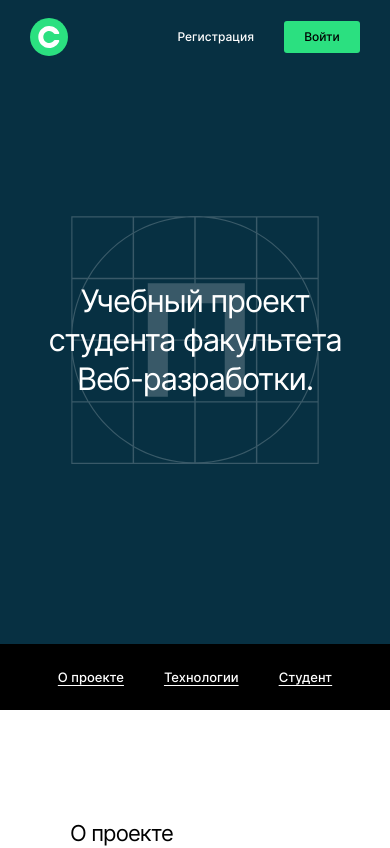
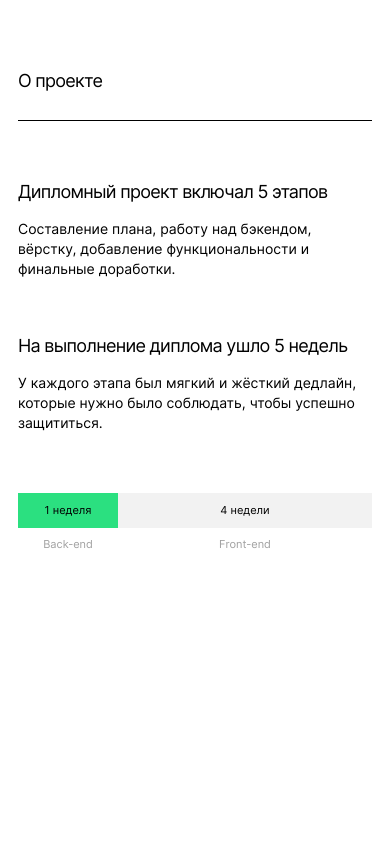
Before and after one commit to aumetros/movies-explorer-frontend, a React (Create React App) app: page / in a window 390 px wide. Shown: the top 848 px of the page. Built offline with nearby package versions, Linux system fonts and the light colour scheme.

Commit message:
Верстка компонента AboutProject - все разрешения

```diff
--- /dev/null
+++ b/src/components/AboutProject/AboutProject.css
@@ -0,0 +1,139 @@
+.project {
+  padding: 110px 70px;
+}
+
+.project__title {
+  font-size: 22px;
+  font-weight: 400;
+  line-height: 27px;
+  letter-spacing: -0.88px;
+  margin: 0 0 23px;
+}
+
+.project__line {
+  border-bottom: 1px #000 solid;
+  margin-bottom: 70px;
+}
+
+.project__article {
+  display: flex;
+  gap: 40px;
+  margin-bottom: 110px;
+}
+
+.project__subtitle {
+  font-size: 20px;
+  font-weight: 400;
+  line-height: 24px;
+  letter-spacing: -0.8px;
+  margin: 0 0 26px;
+}
+
+.project__paragraph {
+  font-size: 14px;
+  font-weight: 400;
+  line-height: 20px;
+  margin: 0;
+}
+
+.project__timeline-container {
+  display: grid;
+  grid-template-columns: 228px 1fr;
+  grid-template-rows: 36px auto;
+  row-gap: 14px;
+}
+
+.project__timeline-item {
+  width: 100%;
+  height: 100%;
+  font-size: 14px;
+  line-height: 17px;
+  display: flex;
+  justify-content: center;
+  align-items: center;
+}
+
+.project__timeline-item_type_backend {
+  font-weight: 400;
+  background-color: #2BE080;
+}
+
+.project__timeline-item_type_frontend {
+  font-weight: 400;
+  background-color: #F2F2F2;
+}
+
+.project__timeline-item_type_caption {
+  font-weight: 500;
+  color: #A0A0A0;
+}
+
+@media screen and (max-width: 768px) {
+  .project {
+    padding: 90px 50px;
+  }
+
+  .project__article {
+    gap: 30px;
+    margin-bottom: 93px;
+  }
+
+  .project__timeline-container {
+    grid-template-columns: 140px 1fr;
+  }
+
+  .project__timeline-item_type_caption {
+    font-weight: 400;
+  }
+
+  .project__subtitle {
+    margin-bottom: 22px;
+  }
+
+}
+
+@media screen and (max-width: 600px) {
+  .project {
+    padding: 70px 18px;
+  }
+
+  .project__title {
+    font-size: 18px;
+    line-height: 22px;
+    letter-spacing: -0.72px;
+    margin-bottom: 28px;
+  }
+
+  .project__line {
+    margin-bottom: 60px;
+  }
+
+  .project__subtitle {
+    font-size: 18px;
+    line-height: 22px;
+    letter-spacing: -0.72px;
+  }
+
+  .project__article {
+    flex-direction: column;
+    gap: 56px;
+    margin-bottom: 60px;
+  }
+
+  .project__subtitle {
+    margin-bottom: 16px;
+  }
+
+  .project__timeline-container {
+    display: grid;
+    grid-template-columns: 100px 1fr;
+    grid-template-rows: 35px auto;
+    row-gap: 10px;
+  }
+
+  .project__timeline-item {
+    font-size: 11px;
+    line-height: 13px;
+  }
+
+}
--- a/src/components/Project/Project.js
+++ b/src/components/AboutProject/AboutProject.js
@@ -1,6 +1,6 @@
-import "./Project.css";
+import "./AboutProject.css";
 
-function Project() {
+function AboutProject() {
   return (
     <section className="project">
       <h2 className="project__title">О проекте</h2>
@@ -43,4 +43,4 @@ function Project() {
   );
 }
 
-export default Project;
+export default AboutProject;
--- a/src/components/Main/Main.js
+++ b/src/components/Main/Main.js
@@ -2,15 +2,15 @@ import "./Main.css";
 import Header from "../Header/Header";
 import Promo from "../Promo/Promo";
 import NavTab from "../NavTab/NavTab";
-import Project from "../Project/Project";
+import AboutProject from "../AboutProject/AboutProject";
 
 function Main() {
   return (
     <div className="main">
-      <Header />
+      {/* <Header />
       <Promo />
-      <NavTab />
-      <Project />
+      <NavTab /> */}
+      <AboutProject />
     </div>
   );
 }
--- a/src/components/Project/Project.css
+++ /dev/null
@@ -1,68 +0,0 @@
-.project {
-  padding: 110px 70px;
-}
-
-.project__title {
-  font-size: 22px;
-  font-weight: 400;
-  line-height: 27px;
-  letter-spacing: -0.88px;
-  margin: 0 0 23px;
-}
-
-.project__line {
-  border-bottom: 1px #000 solid;
-  margin-bottom: 70px;
-}
-
-.project__article {
-  display: flex;
-  gap: 40px
-}
-
-.project__subtitle {
-  font-size: 20px;
-  font-weight: 400;
-  line-height: 24px;
-  letter-spacing: -0.8px;
-  margin: 0 0 26px;
-}
-
-.project__paragraph {
-  font-size: 14px;
-  font-weight: 400;
-  line-height: 20px;
-  margin: 0 0 110px;
-}
-
-.project__timeline-container {
-  display: grid;
-  grid-template-columns: 228px 1fr;
-  grid-template-rows: 36px auto;
-  row-gap: 14px;
-}
-
-.project__timeline-item {
-  width: 100%;
-  height: 100%;
-  font-size: 14px;
-  line-height: 17px;
-  display: flex;
-  justify-content: center;
-  align-items: center;
-}
-
-.project__timeline-item_type_backend {
-  font-weight: 400;
-  background-color: #2BE080;
-}
-
-.project__timeline-item_type_frontend {
-  font-weight: 400;
-  background-color: #F2F2F2;
-}
-
-.project__timeline-item_type_caption {
-  font-weight: 500;
-  color: #A0A0A0;
-}
```
